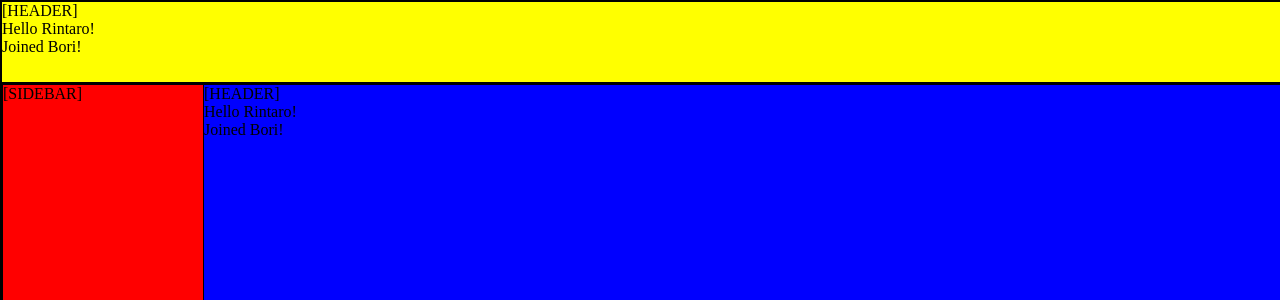
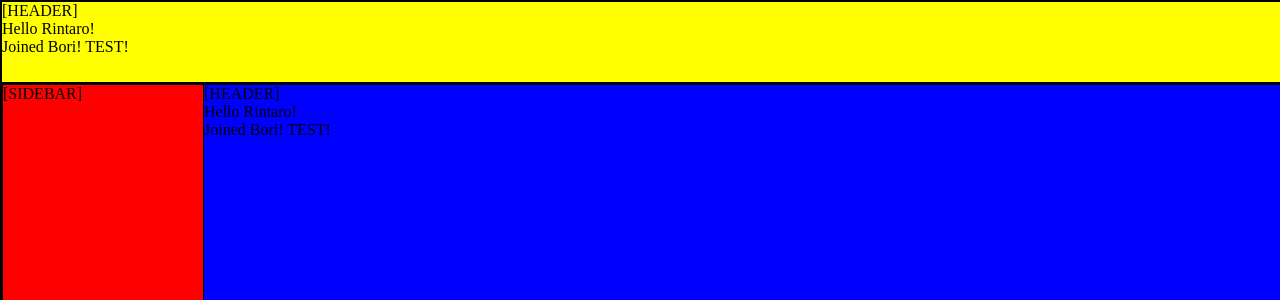
Before and after one commit to ribai/ag_dev, a CakePHP app: the page made by cakephp/app/View/Elements/header.ctp in a window 1280 px wide. Shown: the top 300 px of the page. Run offline with PHP 8.4 and a stand-in for CakePHP, Linux system fonts and the light colour scheme; the template is opened without the code that fills it, so the values that code supplies are empty; some libraries are stand-ins or nearby versions.

Commit message:
test commit!

```diff
--- a/cakephp/app/View/Elements/header.ctp
+++ b/cakephp/app/View/Elements/header.ctp
@@ -1,3 +1,4 @@
 [HEADER]<br>
 Hello Rintaro!<br>
 Joined Bori!
+TEST!
```
